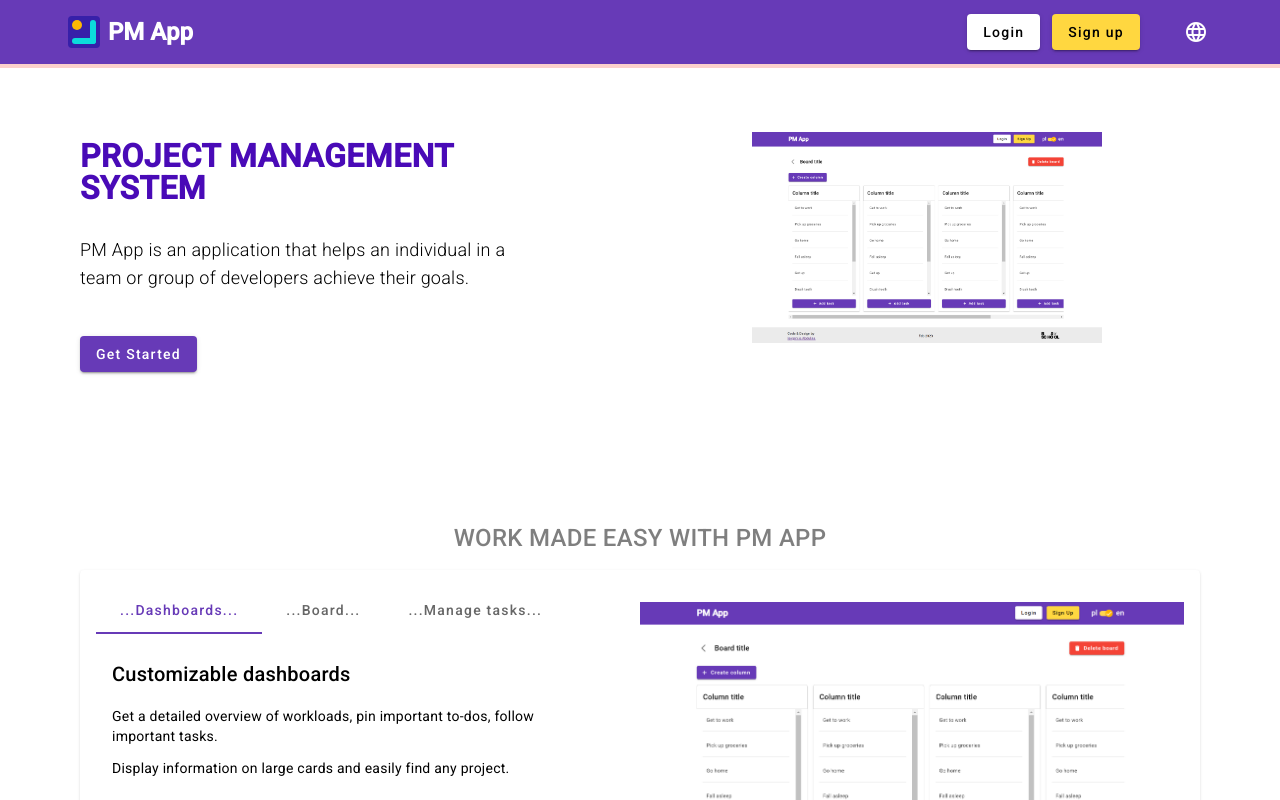
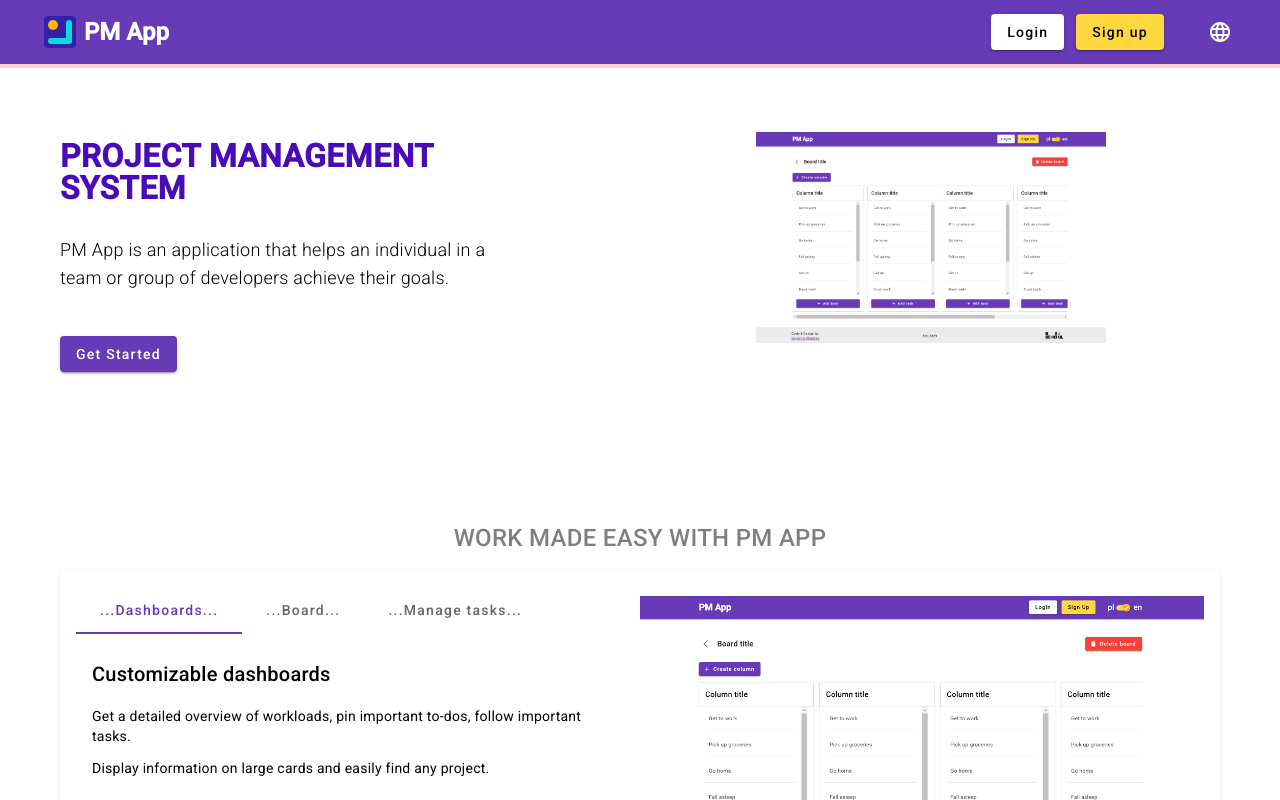
Before and after one commit to IevgeniiaAbdulina/Project-Management-App, an Angular app: page /home in a window 1280 px wide. Shown: the top 800 px of the page. Built offline with nearby package versions, Linux system fonts and the light colour scheme.

Commit message:
refactor: change Board Page view width

```diff
--- a/src/app/app.component.scss
+++ b/src/app/app.component.scss
@@ -1,5 +1,5 @@
 main {
-  width: 1200px;
+  width: 100vw;
   height: auto;
 
   margin: 0 auto;
--- a/src/app/core/components/header/header.component.scss
+++ b/src/app/core/components/header/header.component.scss
@@ -1,5 +1,5 @@
 header {
-  width: 1200px;
+  width: 100vw;
   position: sticky;
   top: 0;
   margin: 0 auto;
@@ -34,7 +34,7 @@ h1, p {
   display: flex;
   justify-content: space-between;
   align-items: center;
-  width: 40%;
+  width: 25%;
 }
 .logo {
   display: flex;
--- a/src/app/features/home/pages/welcome-page/welcome-page.component.scss
+++ b/src/app/features/home/pages/welcome-page/welcome-page.component.scss
@@ -1,9 +1,9 @@
 .welcome-block {
   &-container {
-    width: 100%;
+    max-width: 1200px;
     height: 100%;
     padding: 0 20px;
-    margin-bottom: 60px;
+    margin: 0 auto;
   }
 
   .banner {
--- a/src/styles.scss
+++ b/src/styles.scss
@@ -11,6 +11,7 @@ html, body {
 
 body {
   font-family: Roboto, "Helvetica Neue", sans-serif;
+  font-size: 16px;
   margin: 0 auto;
   overflow-x: hidden;
 }
```
